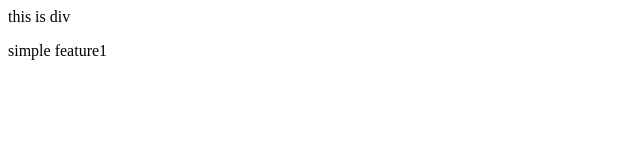
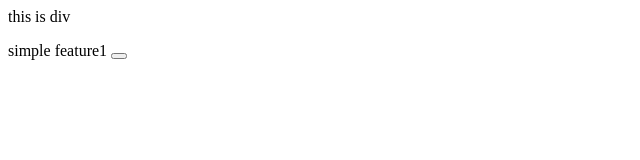
Before and after one commit to Ghufran-Ali02/local, a plain HTML site: page index.html in a window 1280 px wide. Shown: the full height of the page, 0-640 px from the left. Drawn offline with Linux system fonts and the light colour scheme.

Commit message:
add button

```diff
--- a/index.html
+++ b/index.html
@@ -1,2 +1,2 @@
 <div>this is div</div>
-<p>simple feature1</p>
+<p>simple feature1 <button></button></p>
```
